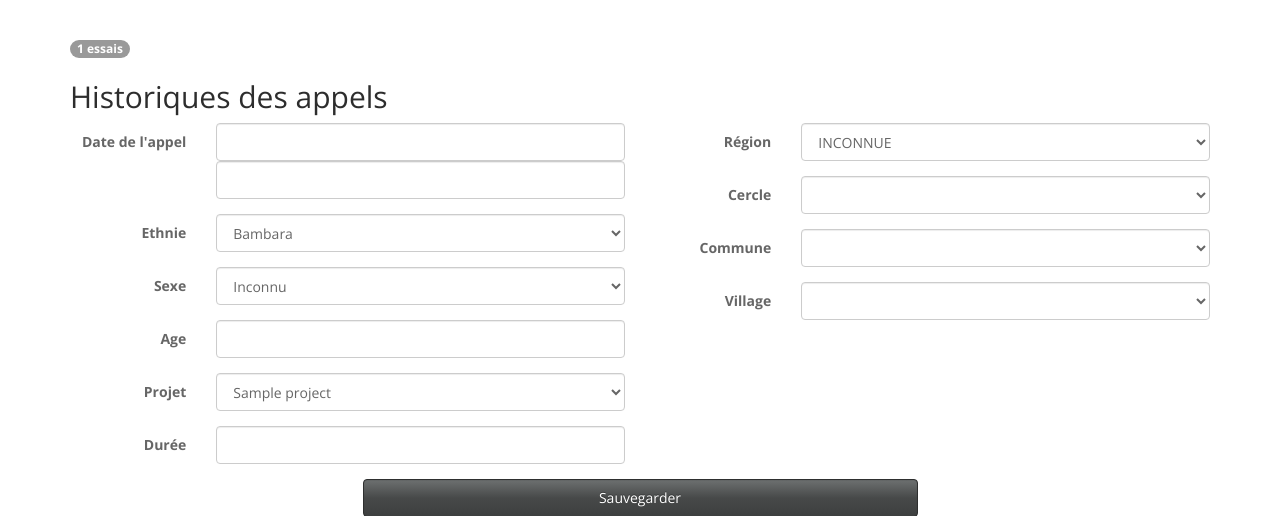
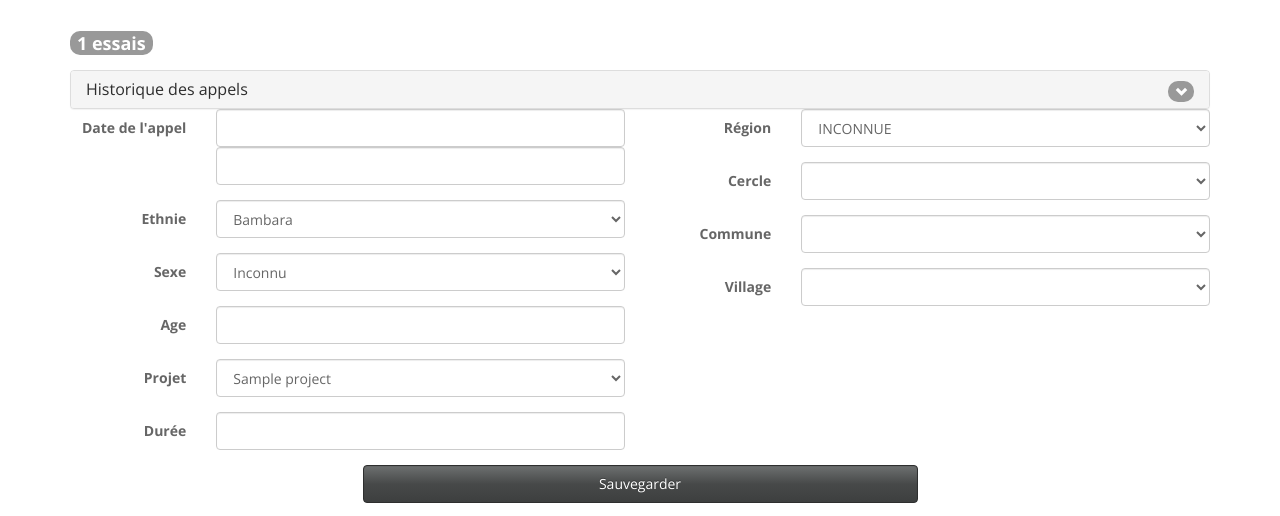
Before and after one commit to yeleman/douentza, a Django app: page /request/1 in a window 1280 px wide. Shown: the part 52-568 px from the top of the page. Run offline with Django 3.2, Linux system fonts and the light colour scheme; data comes from the database, SQL or seed files in the repository; tables that the repository leaves empty hold one stand-in row (values such as "Sample post"); lists and menus that the app fills with data are empty.

Commit message:
correction de l'affichage des historique d'appels

```diff
--- a/douentza/static/css/douentza.css
+++ b/douentza/static/css/douentza.css
@@ -0,0 +1,89 @@
+.badge_project {
+    background-color: #ED7638;
+    border-radius: 10px 10px 10px 10px;
+    color: #FFFFFF;
+    display: inline-block;
+    font-size: 12px;
+    font-weight: bold;
+    line-height: 1;
+    min-width: 10px;
+    padding: 3px 7px;
+    text-align: center;
+    vertical-align: middle;
+    white-space: nowrap;
+}
+
+.badge_woman {
+    background-color: #FFC0CB;
+    border-radius: 10px 10px 10px 10px;
+    color: #FFFFFF;
+    display: inline-block;
+    font-size: 12px;
+    font-weight: bold;
+    line-height: 1;
+    min-width: 10px;
+    padding: 3px 7px;
+    text-align: center;
+    vertical-align: middle;
+    white-space: nowrap;
+}
+
+.badge_man {
+    background-color: #0000FF;
+    border-radius: 10px 10px 10px 10px;
+    color: #FFFFFF;
+    display: inline-block;
+    font-size: 12px;
+    font-weight: bold;
+    line-height: 1;
+    min-width: 10px;
+    padding: 3px 7px;
+    text-align: center;
+    vertical-align: middle;
+    white-space: nowrap;
+}
+
+.badge_alert {
+    background-color: #999999;
+    border-radius: 10px 10px 10px 10px;
+    color: #FFFFFF;
+    display: inline-block;
+    font-size: 18px;
+    font-weight: bold;
+    line-height: 1;
+    min-width: 10px;
+    padding: 3px 7px;
+    text-align: center;
+    vertical-align: middle;
+    white-space: nowrap;
+}
+
+.badge_location {
+    background-color: #EA9D43;
+    border-radius: 10px 10px 10px 10px;
+    color: #FFFFFF;
+    display: inline-block;
+    font-size: 12px;
+    font-weight: bold;
+    line-height: 1;
+    min-width: 10px;
+    padding: 3px 7px;
+    text-align: center;
+    vertical-align: middle;
+    white-space: nowrap;
+}
+
+.badge_tag {
+    background-color: #00ACED;
+    border-radius: 10px 10px 10px 10px;
+    color: #FFFFFF;
+    display: inline-block;
+    font-size: 12px;
+    font-weight: bold;
+    line-height: 1;
+    min-width: 10px;
+    padding: 3px 7px;
+    text-align: center;
+    vertical-align: middle;
+    white-space: nowrap;
+}
--- a/douentza/templates/event.html
+++ b/douentza/templates/event.html
@@ -6,16 +6,29 @@ styleFormElements();
 {% endblock %}
 
 {% block content %}
-<h1>{{ event.identity|phone }} <span class="badge pull">{{event.additionalrequests.count}} essais</span></h1>
-<div>
-    <h2>Historiques des appels</h2>
-    {% if historics %}
-        {% for historic in historics %}
-            <p class="col-lg-offset-1"><span title="Durée: {{historic.duration}} s">{{historic.responded_on}}</span> <span class="badge"><span class="glyphicon glyphicon-map-marker"></span> <spam>{{historic.location}}</span></span> <span class="badge">{{historic.age}} ans</span> {% if historic.sex == "female" %}<span class="badge"><span class="glyphicon glyphicon-user"></span></span> {% else %}<span class="badge"><span class="glyphicon glyphicon-ban-circle"></span></span> {% endif %}<span class="badge">{{historic.project}}</span> {% if historic.tags.count <= 3 %}<span class="badge">{% for tag in historic.tags.all %} {{tag}}{% endfor %}</span>{% else %}<span class="badge" title="{% for tag in historic.tags.all %} {{tag}}{% endfor %}">...</span>{% endif %} <span class="badge" title="{% for survey in historic.surveys.all %} {{survey}} {% endfor %}">Questionnires</span></p>
-        {% endfor %}
-    {% endif %}
+<h1>{{ event.identity|phone }} <span class="badge_alert">{{event.additionalrequests.count}} essais</span></h1>
+
+<div class="panel-group" id="accordion">
+  <div class="panel panel-default">
+    <div class="panel-heading">
+      <h2 class="panel-title">
+        <a class="accordion-toggle" data-toggle="collapse" data-parent="#accordion" href="#collapseThree">
+          <span class="badge pull-right"><span class="glyphicon glyphicon-chevron-down"></span></span>
+        </a>
+        Historique des appels
+      </h2>
+    </div>
+    <div id="collapseThree" class="panel-collapse collapse">
+      <div class="panel-body">
+        {% if historics %}
+            {% for historic in historics %}
+                <p><span title="Durée: {{historic.duration}} s">{{historic.responded_on}}</span>  <span class="badge_location"><span class="glyphicon glyphicon-map-marker"></span> <spam>{{historic.location}}</span></span> <span class="badge">{{historic.age}} ans</span> {% if historic.sex == "female" %}<span class="badge_woman"><span class="glyphicon glyphicon-user"></span></span></span> {% else %}<span class="badge_man"><span class="glyphicon glyphicon-user"></span></span> {% endif %}<span class="badge_project">{{historic.project}}</span> {% if historic.tags.count <= 3 %} {% for tag in historic.tags.all %} <span class="badge_tag"> {{tag}}</span> {% endfor %} {% else %} <span class="badge" title="{% for tag in historic.tags.all %} {{tag}} {% endfor %}">...</span>{% endif %} <span class="badge" title="{% for survey in historic.surveys.all %} {{survey}} {% endfor %}">Questionnires</span></p>
+            {% endfor %}
+        {% endif %}
+      </div>
+    </div>
+  </div>
 </div>
-
 
 <form  class="form-horizontal" role="form" action="{% url 'display_event' event.id %}" method="post">
     {% csrf_token %}
@@ -62,7 +75,6 @@ styleFormElements();
     </div>
 </form>
 
-
 <div>
     <h2>Tags</h2>
 </div>
```
